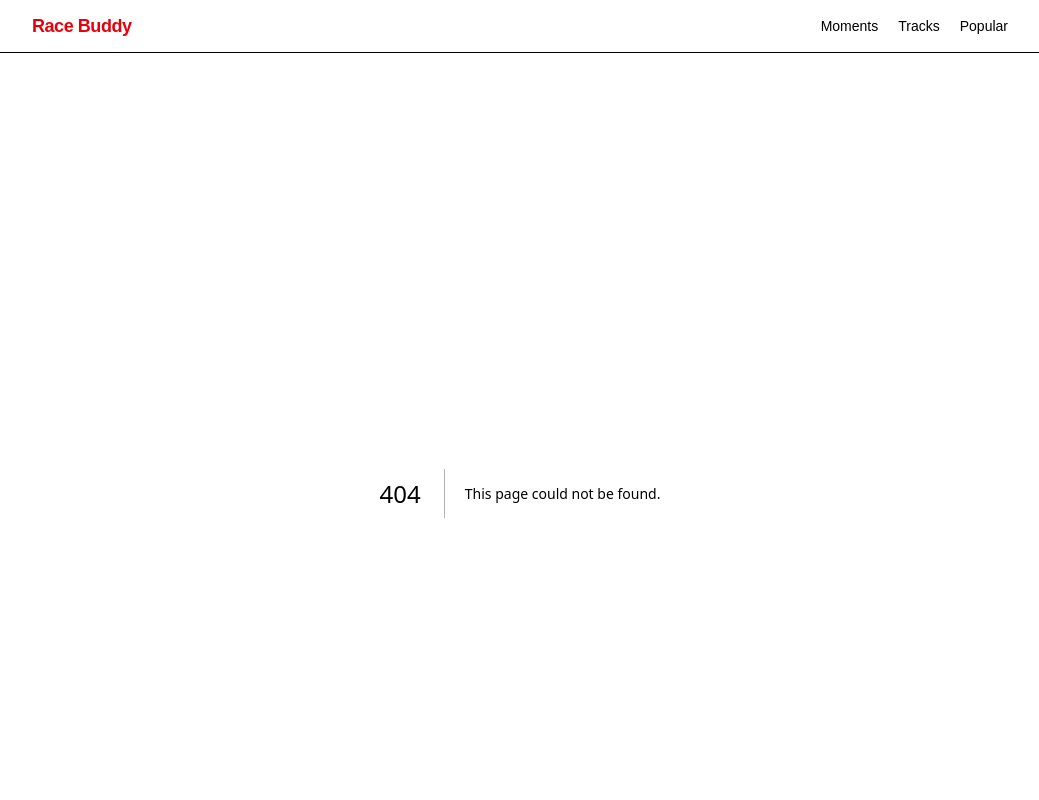
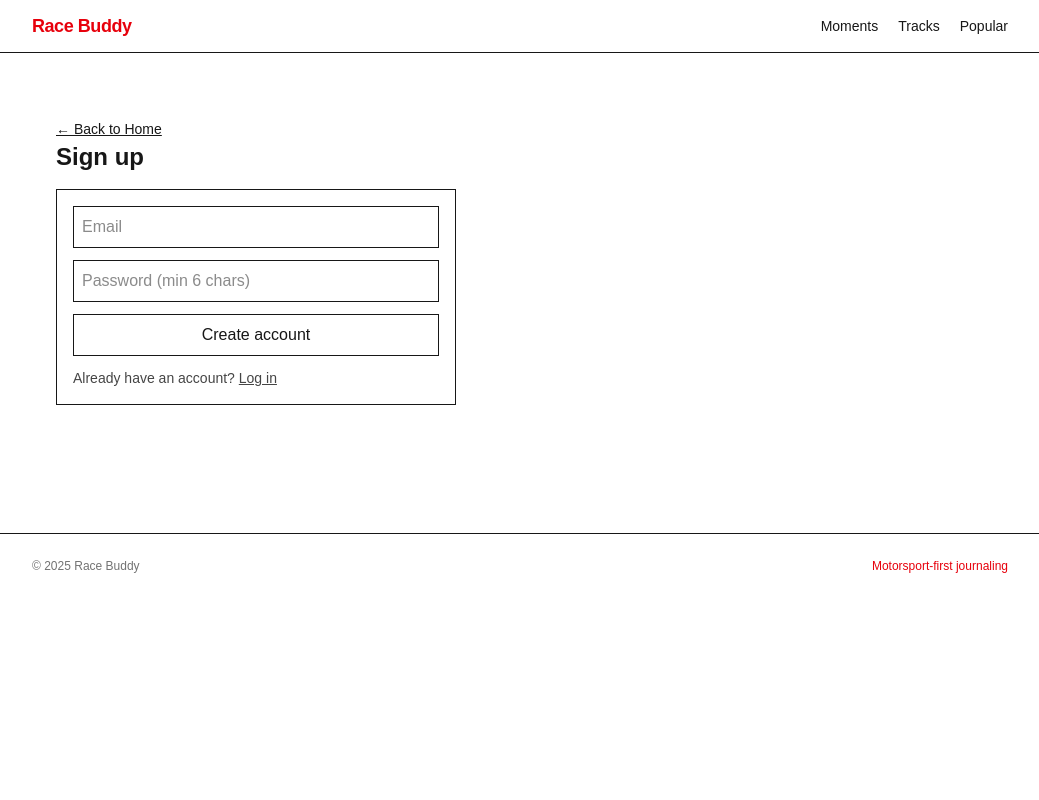
Before and after one commit to vans33w/gridbuddy, a Next.js app: page /signup in a window 1280 px wide. Before the commit this address had no page. Shown: the top 800 px of the page, without its empty margins (120-1159 px from the left). Built offline with nearby package versions, Linux system fonts and the light colour scheme; no server answers.

Commit message:
Improve auth UX

```diff
--- /dev/null
+++ b/app/signup/page.tsx
@@ -0,0 +1,99 @@
+"use client";
+
+import BackHome from "../components/BackHome";
+import Link from "next/link";
+import { useRouter } from "next/navigation";
+import { useEffect, useState } from "react";
+import { supabaseBrowser } from "../../lib/supabase/browser";
+
+export default function SignupPage() {
+  const supabase = supabaseBrowser();
+  const router = useRouter();
+
+  const [email, setEmail] = useState("");
+  const [password, setPassword] = useState("");
+
+  const [loading, setLoading] = useState(false);
+  const [error, setError] = useState("");
+  const [info, setInfo] = useState("");
+
+  useEffect(() => {
+    // If already logged in, go to app
+    (async () => {
+      const { data } = await supabase.auth.getUser();
+      if (data.user) router.replace("/moments");
+    })();
+    // eslint-disable-next-line react-hooks/exhaustive-deps
+  }, []);
+
+  async function onSignup() {
+    setError("");
+    setInfo("");
+    setLoading(true);
+
+    const { data, error } = await supabase.auth.signUp({
+      email: email.trim(),
+      password,
+    });
+
+    setLoading(false);
+
+    if (error) {
+      setError(error.message);
+      return;
+    }
+
+    // If email confirmations are ON, user may need to confirm first
+    if (!data.session) {
+      setInfo("Check your email to confirm your account, then come back and log in.");
+      return;
+    }
+
+    // If confirmations are OFF, they’re logged in immediately
+    router.push("/moments");
+  }
+
+  return (
+    <main className="p-6 space-y-4 max-w-md">
+      <BackHome />
+
+      <h1 className="text-2xl font-bold">Sign up</h1>
+
+      <div className="border p-4 space-y-3">
+        <input
+          className="border p-2 w-full"
+          placeholder="Email"
+          value={email}
+          onChange={(e) => setEmail(e.target.value)}
+          autoComplete="email"
+        />
+        <input
+          className="border p-2 w-full"
+          placeholder="Password (min 6 chars)"
+          type="password"
+          value={password}
+          onChange={(e) => setPassword(e.target.value)}
+          autoComplete="new-password"
+        />
+
+        <button
+          className="border px-4 py-2 w-full"
+          onClick={onSignup}
+          disabled={loading}
+        >
+          {loading ? "Creating account..." : "Create account"}
+        </button>
+
+        {info && <p className="text-sm opacity-80">{info}</p>}
+        {error && <p className="text-red-600 text-sm">{error}</p>}
+
+        <p className="text-sm opacity-80">
+          Already have an account?{" "}
+          <Link className="underline" href="/login">
+            Log in
+          </Link>
+        </p>
+      </div>
+    </main>
+  );
+}
```
